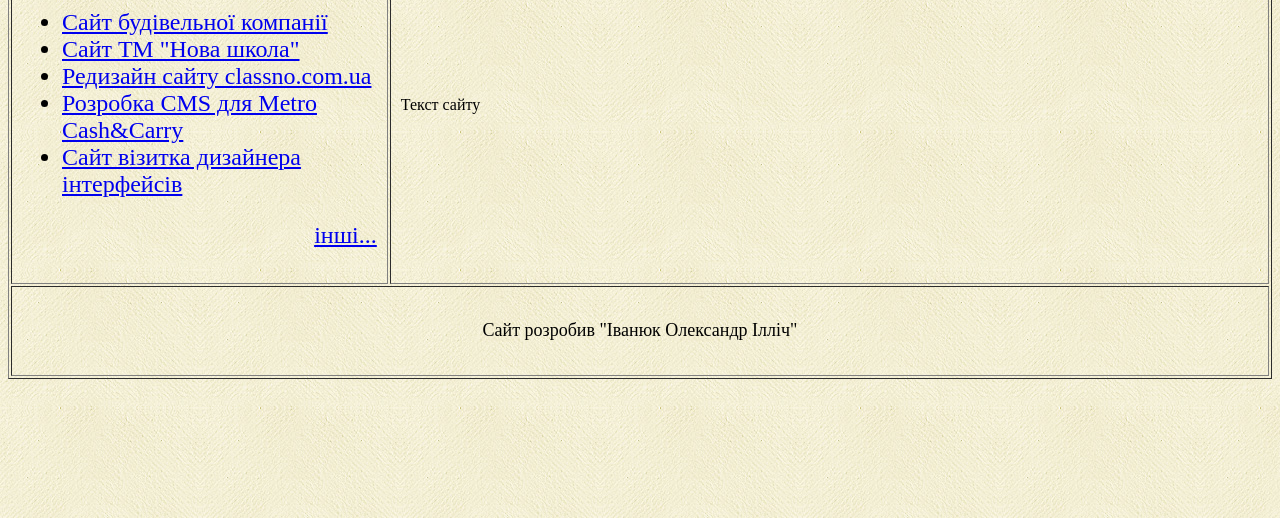
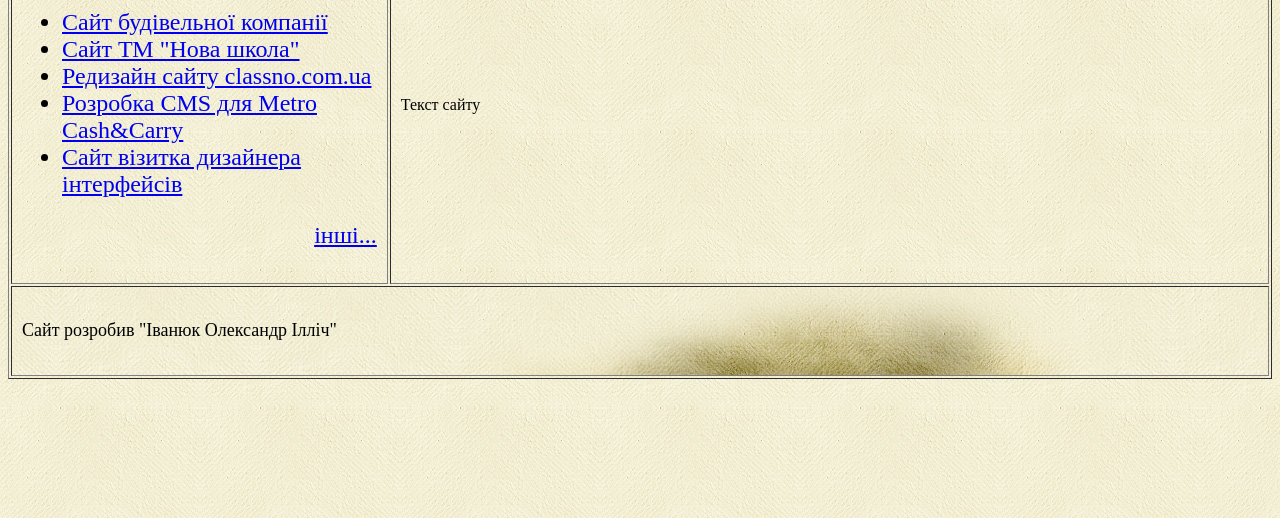
Before and after one commit to ivanyuk1985/ivanyuk1985.github.io, a plain HTML site: page index.html in a window 1280 px wide. Shown: the part 282-800 px from the top of the page. Drawn offline with Linux system fonts and the light colour scheme.

Commit message:
11 - Додав фон футера

```diff
--- a/index.html
+++ b/index.html
@@ -45,7 +45,7 @@ font-size: 2em;
 <td width ="70%">Текст сайту</td>
 </tr>
 <tr>
-<td colspan="2" height="90" align="middle">
+<td background="images/bg-3.jpg" colspan="2" height="90" valign="middle">
 <font size="4">Сайт розробив "Іванюк Олександр Ілліч"</font>
 </td>
 </tr>
```
